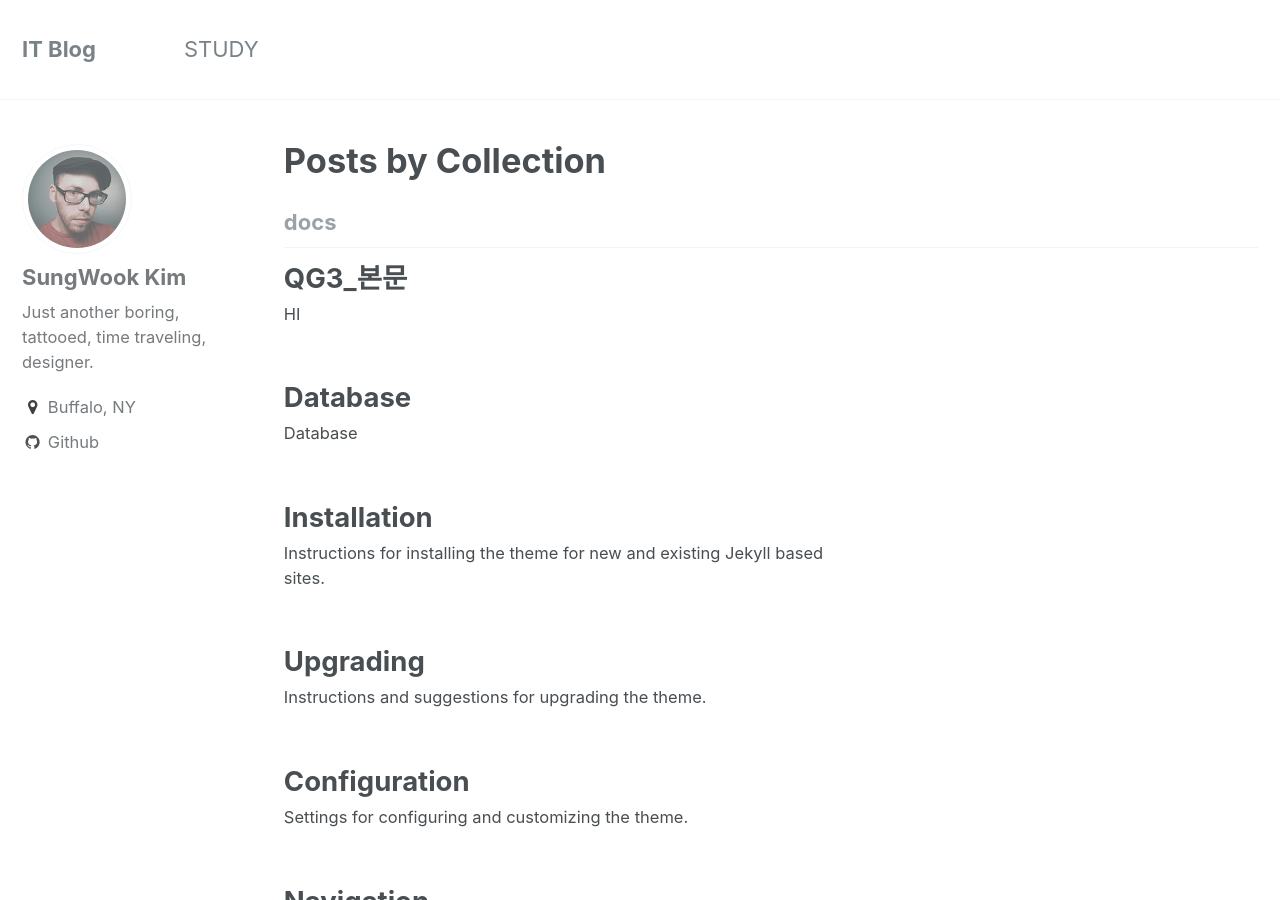
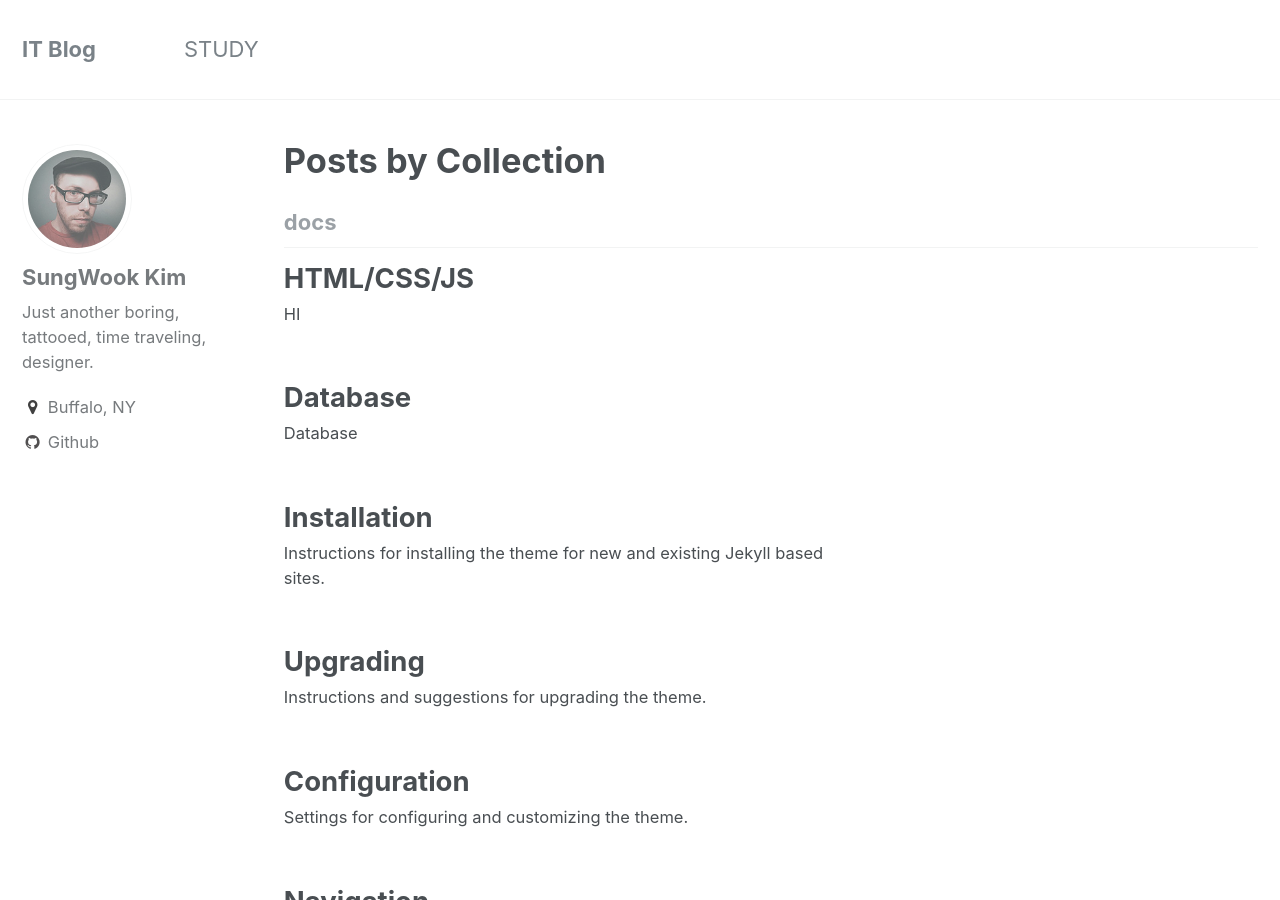
Before and after one commit to pormaj/pormaj.github.io, a Jekyll site: the page built from _pages/collection-archive.html, in a window 1280 px wide and 900 px high. Built offline with Jekyll 4.4.1, drawn with Linux system fonts in a browser that asks for light colours.

Commit message:
Update 01-quick-start-guide.md

```diff
--- a/_docs/01-quick-start-guide.md
+++ b/_docs/01-quick-start-guide.md
@@ -1,5 +1,5 @@
 ---
-title: "QG3_본문"
+title: "HTML/CSS/JS"
 permalink: /docs/quick-start-guide/
 excerpt: "HI"
 modified: 2016-04-13T15:54:02-04:00
```
